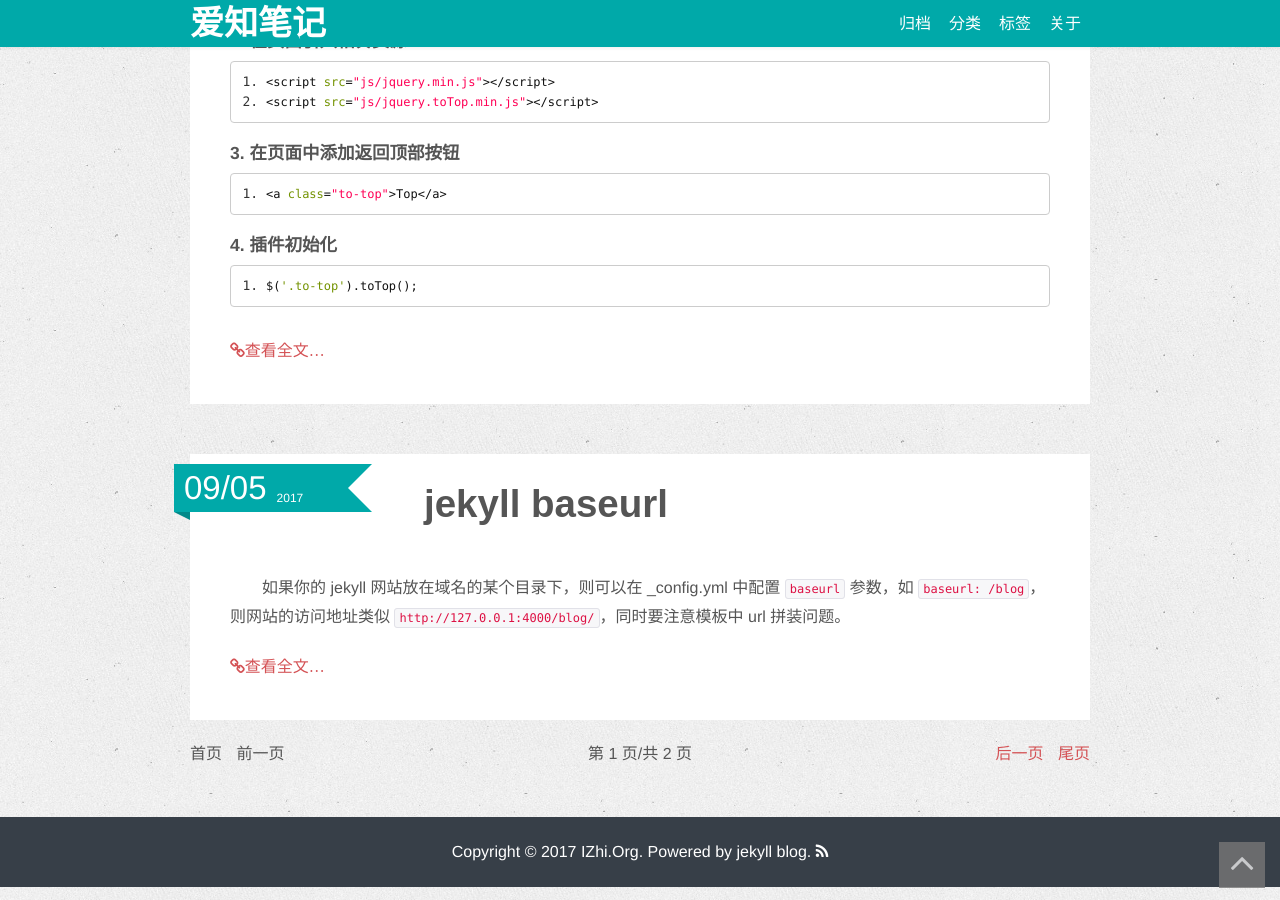
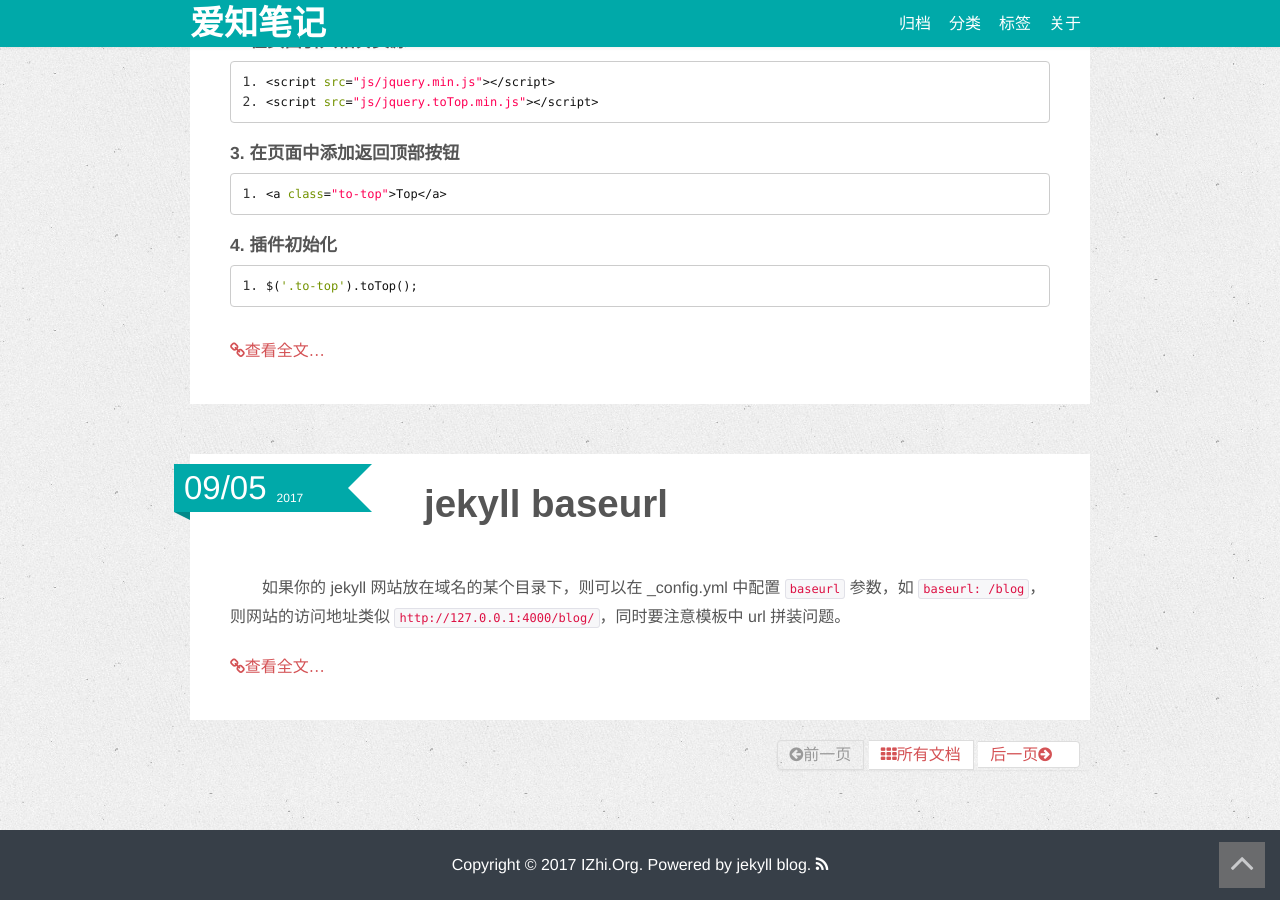
Before and after one commit to zhizheng/zhizheng.github.io, a Jekyll site: the page built from index.html, in a window 1280 px wide and 900 px high, scrolled down 5501 px. Built offline with Jekyll 4.4.1, drawn with Linux system fonts in a browser that asks for light colours; the list of posts is cut into pages by our own code.

Commit message:
Update pagination

```diff
--- a/_includes/JB/comments-providers/none
+++ b/_includes/JB/comments-providers/none
@@ -1 +1,3 @@
-<div><span class="fa fa-bullhorn"> 评论功能已关闭。</span></div>
+<div class="">
+    <span class="fa fa-bullhorn"> 评论功能已关闭。</span>
+</div>
--- a/index.html
+++ b/index.html
@@ -28,26 +28,18 @@ sitemap:
 {% if paginator.total_pages > 1 %}
   <!-- Pagination links -->
   <div class="pagination">
-    <div class="left">
+      <ul class="pull-right">
       {% if paginator.previous_page %}
-      <a href="{{ BASE_PATH }}/" class="first">首页</a>
-      <a href="{{ paginator.previous_page_path }}" class="previous">前一页</a>
+        <li class="prev"><a class="fa fa-arrow-circle-left" href="{{ BASE_PATH }}{{ paginator.previous_page_path }}">前一页</a></li>
       {% else %}
-      <span class="first">首页</span>
-      <span class="previous">前一页</span>
+        <li class="prev disabled"><a class="fa fa-arrow-circle-left">前一页</a></li>
       {% endif %}
-    </div>
-    <div class="middle">
-      <span class="page_number">第 {{ paginator.page }} 页/共 {{ paginator.total_pages }} 页</span>
-    </div>
-    <div class="right">
+        <li><a class="fa fa-th" href="{{ BASE_PATH }}{{ site.JB.archive_path }}">所有文档</a></li>
       {% if paginator.next_page %}
-      <a href="{{ paginator.next_page_path }}" class="next">后一页</a>
-      <a href="{{ BASE_PATH }}/{{site.paginate_path | split:':' | first }}{{ paginator.total_pages }}/" class="last">尾页</a>
+        <li class="next"><a href="{{ BASE_PATH }}{{ paginator.next_page_path }}">后一页<i class="fa fa-arrow-circle-right"></i></a></li>
       {% else %}
-      <span class="next">后一页</span>
-      <span class="last">尾页</span>
+        <li class="next disabled"><a>后一页<i class="fa fa-arrow-circle-right"></i></a>
       {% endif %}
-    </div>
+      </ul>
   </div>
 {% endif %}
```
Also changed, not shown: _includes/themes/twitter/post.html (+6 -6 lines).
